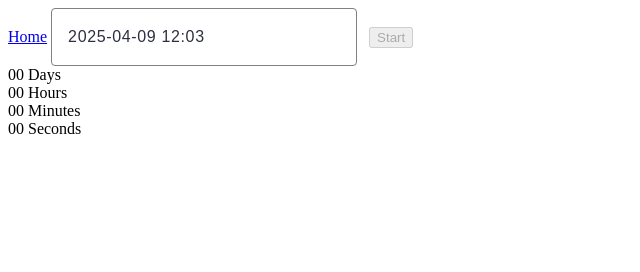
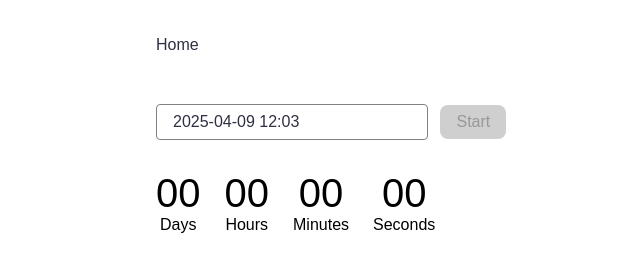
Before and after one commit to bjula/goit-js-hw-10, a website built with Vite: page src/1-timer.html in a window 1280 px wide. Shown: the whole page, without its empty margins (0-640 px from the left). Built offline with nearby package versions, Linux system fonts and the light colour scheme; a web font is replaced by a local one.

Commit message:
add timer css

```diff
--- a/src/1-timer.html
+++ b/src/1-timer.html
@@ -7,6 +7,7 @@
     <link href="https://fonts.cdnfonts.com/css/montserrat" rel="stylesheet" />
     <title>1-timer</title>
     <link rel="stylesheet" href="./css/1-timer.css" />
+    <link rel="stylesheet" href="./css/reset.css" />
   </head>
   <body>
     <a href="./index.html">Home</a>
--- a/src/css/1-timer.css
+++ b/src/css/1-timer.css
@@ -1,27 +1,69 @@
-input#datetime-picker {
-  margin-right: 8px;
-  border: 1px solid #808080;
-  border-radius: 4px;
-  width: 272px;
-  height: 40px;
-  padding: 8px 16px;
+body {
+  margin-left: 156px;
+  margin-top: 36px;
+  font-family: 'Montserrat', sans-serif;
   font-size: 16px;
-  letter-spacing: 0.04em;
-  color: #2e2f42;
-  outline: none;
 }
 
-input#datetime-picker:hover {
-  border-color: #000;
+a{
+  display: block;
+  margin-bottom: 50px;
 }
 
-input#datetime-picker:focus {
+.timer {
+  display: flex;
+  column-gap: 24px;
+
+}
+.field {
+  display: flex;
+  flex-direction: column;
+  align-items: center;
+}
+.value {
+  font-size: 40px;
+}
+.label {
+  font-size: 16px;
+}
+#datetime-picker {
+  width: 272px;
+  font-size: 16px;
+  color: #2e2f42;
+  padding-inline: 16px;
+  padding-block: 8px;
+  border-radius: 4px;
+  border: 1px solid #808080;
+  margin-right: 8px;
+}
+#datetime-picker:hover {
+  color: #2e2f42;
+  border: 1px solid #000;
+}
+#datetime-picker:active {
   color: #000;
-  border-color: #4e75ff;
+  border: 1px solid #4e75ff;
+}
+#datetime-picker:disabled {
+  color: #808080;
+  background-color: #fafafa;
+  border: 1px solid #808080;
 }
 
-input#datetime-picker:disabled {
-  color: #808080;
-  border-color: #808080;
-  background: #fafafa;
+button[data-start] {
+  padding: 8px 16px;
+  border-radius: 8px;
+  background-color: #4e75ff;
+  color: #fff;
+  font-weight: 500;
+  font-size: 16px;
+  margin-bottom: 32px;
+  border: none;
 }
+button[data-start]:hover {
+  background: #6c8cff;
+}
+button[data-start]:disabled {
+  background: #cfcfcf;
+  color: #989898;
+}
--- a/src/css/reset.css
+++ b/src/css/reset.css
@@ -1,3 +1,7 @@
+* {
+  box-sizing: border-box;
+}
+
 h1,
 h2,
 h3,
@@ -19,7 +23,7 @@ ul {
 }
 
 a {
-  color: currentColor;
+  color: #2e2f42;
   text-decoration: none;
 }
 
```
